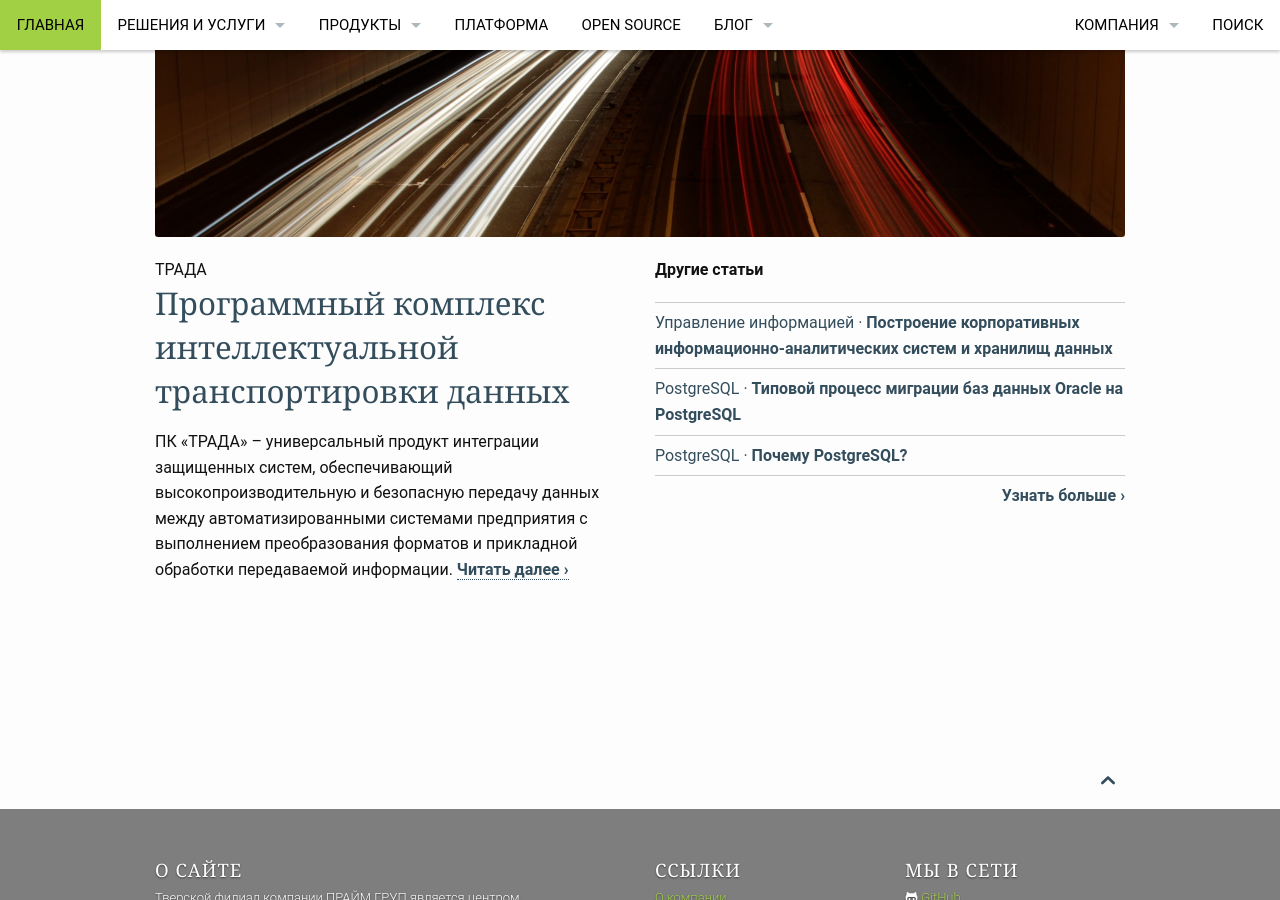
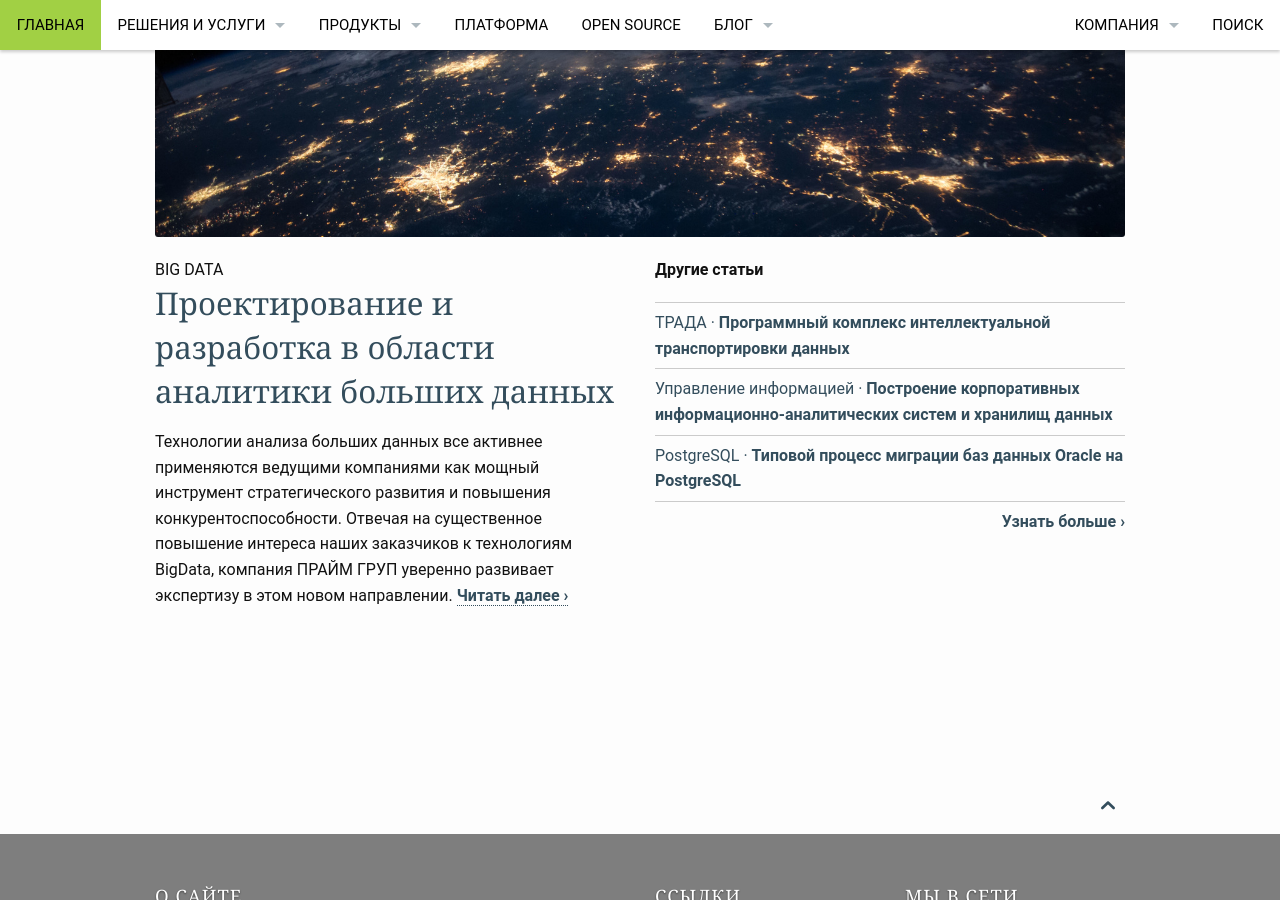
Before and after one commit to primetver/primetver.github.io, a Jekyll site: the page built from pages/pages-root-folder/index.md, in a window 1280 px wide and 900 px high, scrolled down 1130 px. Built offline with Jekyll 4.4.1, drawn with Linux system fonts in a browser that asks for light colours; part of the change alters nothing that is shown.

Commit message:
Аналитика больших данных.

```diff
--- a/_data/navigation.yml
+++ b/_data/navigation.yml
@@ -9,6 +9,8 @@
   url: "/service/"
   side: left
   dropdown:
+  - title: "Аналитика больших данных"
+    url: "/service/bigdata/"
   - title: "Хранилища данных и бизнес-аналитика"
     url: "/service/ias/"
   - title: "Разработка на базе свободного ПО"
--- a/_posts/service/2016-04-06-ias.md
+++ b/_posts/service/2016-04-06-ias.md
@@ -127,6 +127,8 @@ permalink: /service/ias/
 
 Компания «ПРАЙМ ГРУП» обладает опытом создания КХД, систем формирования отчетности и анализа данных (бизнес-аналитики) как для государственных учреждений в соответствии с ГОСТ 34, так и для коммерческих организаций финансового сектора.
 
+{% include seealso tag='bigdata' %}
+
  [1]: /images/ias/oss-ods.png
  [2]: #
  [3]: #
--- /dev/null
+++ b/_posts/service/2016-06-20-bigdata.md
@@ -0,0 +1,216 @@
+---
+layout: page-fullwidth
+#
+# Content
+#
+subheadline: "Big Data"
+title: "Проектирование и разработка в области аналитики больших данных"
+teaser: "Технологии анализа больших данных все активнее применяются
+ведущими компаниями как мощный инструмент стратегического развития и
+повышения конкурентоспособности. Отвечая на существенное повышение
+интереса наших заказчиков к технологиям BigData, компания ПРАЙМ
+ГРУП уверенно развивает экспертизу в этом новом направлении."
+categories:
+  - Услуги
+tags:
+  - news
+  - bigdata
+#
+# Styling
+#
+header:
+    image_fullwidth: earth-w.jpg
+    title: "Аналитика больших данных"
+    caption:
+    caption_url:
+image:
+    thumb: bigdata/hadoop.png
+    homepage: earth-w.jpg
+breadcrumb: true
+permalink: /service/bigdata/
+---
+
+## Развитие экспертизы BigData
+
+{% include columns-begin img='/images/bigdata/ibm-explorer.png' %}
+
+Специалисты <<ПРАЙМ ГРУП>> обладают большим практическим опытом
+разработки и поддержки корпоративных хранилищ данных и систем
+бизнес-аналитики. В одной из крупнейних систем созданных и
+сопровождаемых в нашей компании, уже сегодня обрабатывается более
+10&nbsp;ТБайт финансовой информации и эта цифра продолжает ежедневно
+расти. Стремясь вседа предлагать своим клиентам оптимальные по
+стоимости и эффективности решения, <<ПРАЙМ ГРУП>> в партнерстве с IBМ
+активно развивает экспертизу в направлении аналитики больших данных на
+базе технологий Hadoop и продуктов IBM BigInsights.
+
+Подготовленные и сертифицированные в области BigData специалисты
+компании готовы к реализации проектов на базе новых технологий
+аналитики больших данных, открывающих перед нашими клиентами новые
+стратегические горизонты.
+
+<a href="https://www.youracclaim.com/user/mikhail-salakhov"
+class="button">Информация о сертификатах BigData></a>
+
+{% include columns-end %}
+
+
+## Преимущества аналитики больших данных
+
+Большие данные и аналитика обеспечивают компаниям существенные конкурентные преимущества:
+
+- Результаты, полученные от анализа больших данных, позволяют выявить
+клиентов, приносящих наибольшую прибыль, и непрерывно улучшать их
+обслуживание.
+- Компании, внедрившие решения для работы с большими данными и
+аналитикой, опережают своих конкурентов, находя новые возможности
+получения выручки, стимулируя разработки инновационных продуктов и
+определяя закономерности, помогающих выявлять мошенничество.
+
+Скорость получения аналитических данных также помогает дифференциации
+в конкурентной среде. Предприятия больше не ограничены малыми
+выборками данных и небольшими наборами данных. Анализ всех релевантных
+данных позволяет обнаруживать ранее скрытые взаимосвязи. Компании,
+вооруженные этими новыми знаниями, могут ускорить принятие решений и
+бизнес-процессы.
+
+Компании также создают новые продукты и услуги на основе накопленных
+данных. Телекоммуникационные компании продают информацию о
+местонахождении, производители собирают данные о техническом
+обслуживании и используют их, и даже учреждения здравоохранения могут
+извлекать выгоду из информации о лечении.
+
+Помимо всего прочего, большие данные и аналитика постоянно
+создают массу полезной информации, на основе которой компании
+получают возможность действовать оперативно и уверенно.
+
+
+## Пять сценариев использования больших данных
+
+#### 1. Расширение ЦХД {% include columns-begin
+
+img='/images/bigdata/hadoop.png' %}
+
+Интеграция больших данных и классических хранилищ данных для
+увеличения эффективной работы.  Использование Hadoop для архивации
+позволяет снизить нагрузку на структурированные оперативные хранилища
+данных и получить <<активные>> экономически оправданные архивы
+информации практически неограниченного объема:
+
+  - Предоставление архива с возможностью запросов
+  - Уменьшение объема данных, хранящихся в ЦХД
+  - Уменьшение времени архивации и затрат на передвижение данных
+  - Нет необходимости в <<холодных>> архивах, в которых информация
+    недоступна для анализа
+
+{% include columns-end %}
+
+#### 2. Исследование больших данных
+
+Поиск, визуализация, понимание больших данных для улучшения принятия
+решений. Переход от проверки гипотез на ограниченном объеме очищенных
+данных к исследованию и определению зависимостей на всем объеме
+данных.  Использование Hadoop для <<приземления>> первичных данных и
+исследование до какой-либо обработки:
+
+  - Структурированная, полуструктурированная и
+неструктурованная информация
+  - Возможность исследования до нормализации
+  - Возможность проведения первой, высокоуровневой аналитики
+
+#### 3. Максимально полный взгляд на клиента
+
+Расширение существующего понимания клиента путем одновременного
+использования всех источников информации. Расширенные возможности
+интеграции:
+
+  - Потоковые данные
+  - Сенсоры, геоданные, временные ряды
+  - Структурированные и неструктурированные данные
+  - Социальные сети
+  - Упрощение доступа к информации независимо от источника
+  - Построение полного профиля клиента
+
+#### 4. Безопасность
+
+Снижение рисков, выявление мошенничества и мониторинг
+кибербезопасности. Расширенные средства аналитики помогают выявлять
+мошеннические операции и смягчать их последствия в режиме реального
+времени за счет подробного анализа тенденций и текстов.  Обнаружение и
+предотвращение нежелательных угроз путем надзора с использованием
+аналитики помогает прогнозировать вероятность возникновения
+происшествий и обеспечивать эффективное распределение ресурсов для
+повышения результативности и оперативности их разрешения.
+
+#### 5. Операционный анализ
+
+Анализ оперативных данных для улучшения бизнес результатов. Анализ
+данных <<в&nbsp;движении>>.
+
+## Продукты IBM Big Data & Analytics
+
+![2]
+
+### IBM InfoSphere BigInsights Enterprise Edition
+
+Основной компонент аналитики больших данных. Низкозатратное хранилище,
+управление и анализ больших объемов данных на основе Apache Hadoop.
+
+Apache™ Hadoop® -- это программный продукт с открытым исходным кодом
+для организации распределенной обработки больших наборов
+структурированных, частично структурированных и неструктурированных
+данных в группах стандартных серверов. Предусмотрена возможность
+наращивания от одного сервера до тысяч машин с очень высокой степенью
+отказоустойчивости.
+
+Программное обеспечение IBM InfoSphere BigInsights Enterprise Edition
+предоставляет возможности анализа больших объемов данных на платформе
+уровня предприятия. Оно сочетает возможности программного обеспечения
+с открытым кодом Apache Hadoop с функциональностью и возможностями
+интеграции уровня предприятия, обеспечивая крупномасштабный анализ со
+встроенной гибкостью и отказоустойчивостью. Программа поддерживает
+структурированные, полуструктурированные и неструктурированные данные
+в их собственном формате для максимальной гибкости.
+
+Программное обеспечение InfoSphere BigInsights Enterprise Edition:
+
+  - Обеспечивает усовершенствованную аналитику, основанную на
+    технологии Hadoop, для соответствия требованиям, предъявляемым к
+    анализу больших объемов данных:
+    - Big SQL -- компилятор SQL для объединения, запроса и анализа
+      данных в распределенной файловой системе Hadoop
+    - BigSheets -- инструмент визуализации, работающий по принципу
+      электронных таблиц и предназначенный для моделирования,
+      фильтрации, объединения и сведения данных
+  -  Включает функции оптимизации производительности, визуализации,
+     разнообразные инструменты разработчика и встроенные мощные
+     аналитические функции:
+	 - SystemML -- алгоритмы машинного обучения, оптимизированные для Hadoop
+     - Big R -- инструмент, с помощью которого пользователи R могут
+       реализовывать модели R в кластере Hadoop
+     - Text Analytics -- пользовательский интерфейс и модуль для
+       извлечения структурированной информации из неупорядоченного и
+       частично упорядоченного текста
+  -  Предоставляет инструменты управления, безопасности и обеспечения
+     надежности для поддержки крупномасштабной обработки данных и
+     обеспечения быстрой окупаемости инвестиций.
+  -  Интегрируется с информационными решениями от IBM и других
+     компаний для облегчения и повышения эффективности обработки
+     данных.
+
+<a href="http://www.ibm.com/analytics/ru/ru/technology/hadoop/"
+class="button">Подробнее о технологии Hadoop и IBM BigInsights ></a>
+
+{% include seealso tag='analytics' %}
+
+
+ [1]: https://www.youracclaim.com/user/mikhail-salakhov
+ [2]: /images/bigdata/ibm-platform.png
+ [3]: /images/bigdata/big-storage.jpg
+ [4]: #
+ [5]: #
+ [6]: #
+ [7]: #
+ [8]: #
+ [9]: #
+ [10]: #
```
Also changed, not shown: images/bigdata/bigdata-w.jpg (added), images/bigdata/hadoop.png (added), images/bigdata/ibm-explorer.png (added), images/bigdata/ibm-platform.png (added), images/bigdata/security.jpg (added), images/earth-w.jpg (added).
